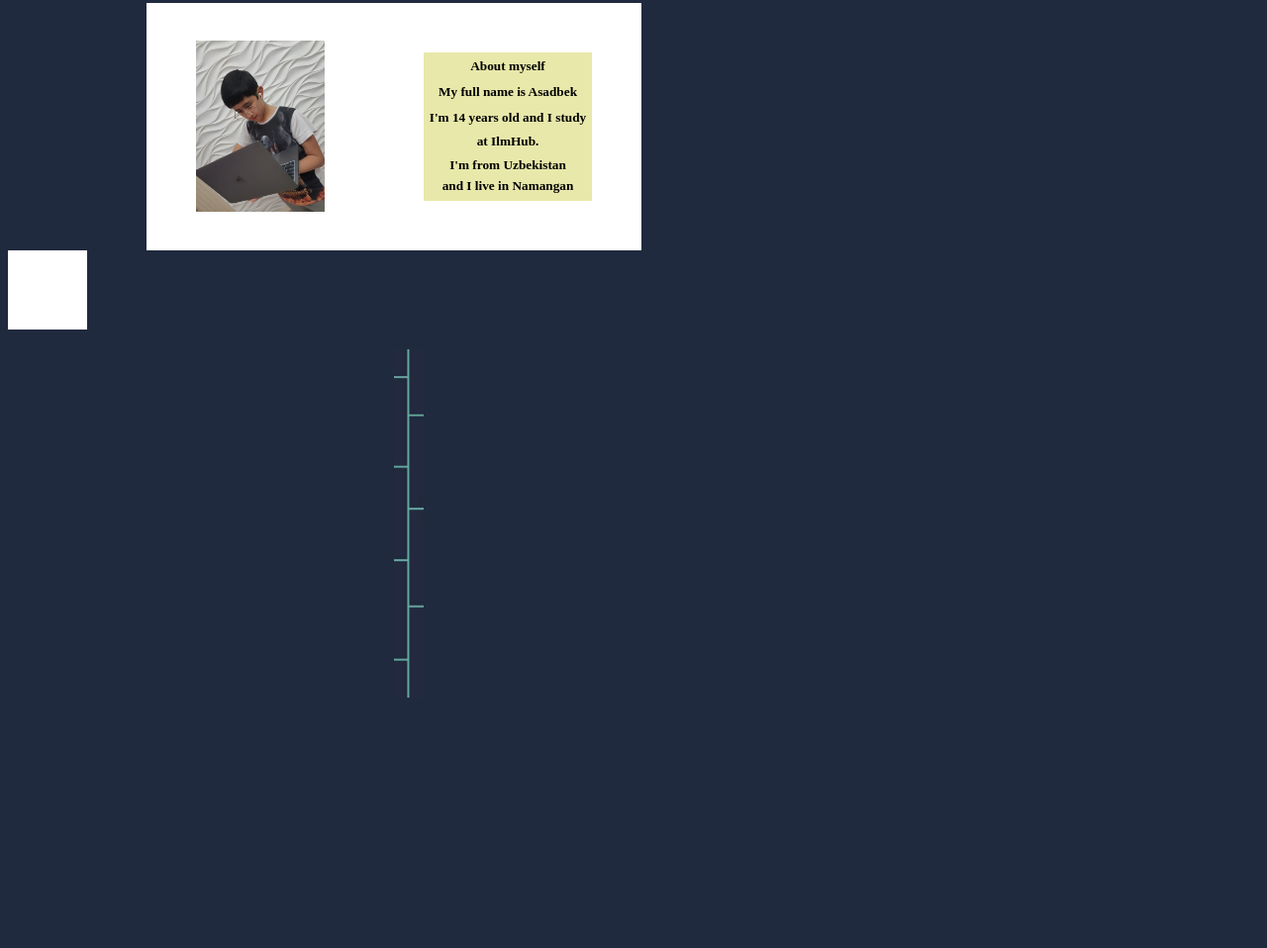
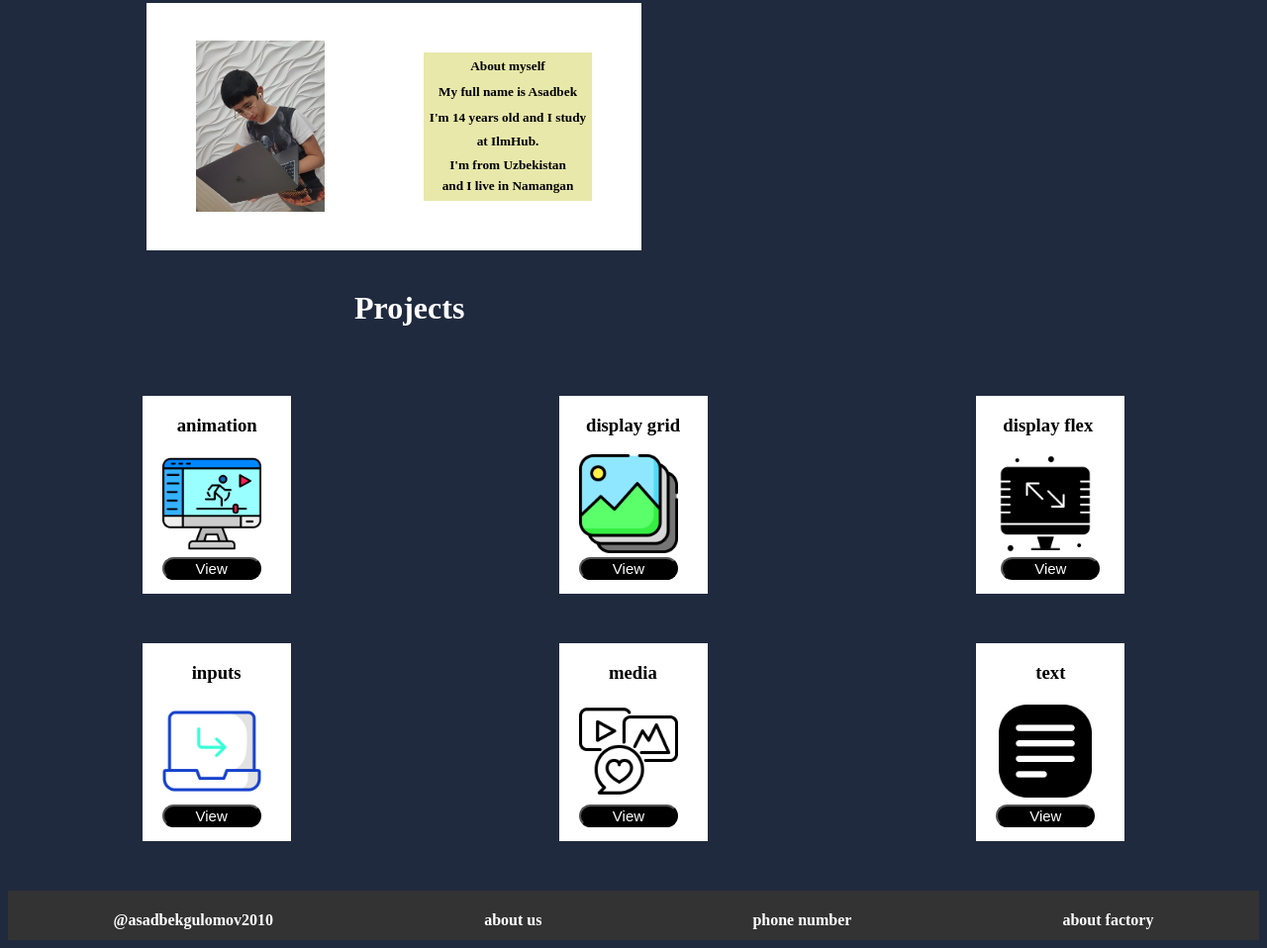
Before and after one commit to asadbek201001/about_myself, a plain HTML site: page index.html in a window 1280 px wide. Shown: the part 163-1121 px from the top of the page at 99% size. Before the commit the page ends 800 px from the top, so only its background shows below. Drawn offline with Linux system fonts and the light colour scheme.

Commit message:
yasab bo'ldim

```diff
--- a/index.html
+++ b/index.html
@@ -7,81 +7,6 @@
     <link rel="stylesheet" href="sytle.css">
     <title>Asadbek's portfolio</title>
 </head>
-<style>body {
-    align-items: center;
-    justify-content: center;
-    background-color: rgb(32, 42, 62);
-
-}
-
-.menu {
-    position: fixed;
-    top: 0;
-    left: 0;
-    width: 100%;
-    background-color: rgb(198, 196, 196);
-
-
-}
-
-
-.menu ul {
-    display: flex;
-    list-style: none;
-    justify-content: space-around;
-}
-
-.menu ul li a {
-    color: white;
-    text-decoration: none;
-    padding: 5px 15px;
-}
-
-.menu ul li a:hover {
-    background-color: #575757;
-    border-radius: 5px;
-}
-
-
-
-
-
-
-.container_1 {
-    background-color: white;
-    width: 500px;
-    height: 250px;
-      margin-left: 140px;
-      align-items: center;
-      justify-content: center;
-display: flex;
-}
-
-
-
-.container_2 {
-    background-color: rgb(232, 232, 170);
-    width: 170px;
-    height: 150px;
-    text-align: center;
-}
-
-
-
-
-
-.item_1 {
-     width: 80px;
-     height: 80px;
-     background-color: white;
-     margin-bottom: 300px;
-}
-
-
-
-
-
-</style>
 
 <body>
     <header class="menu">
@@ -100,12 +25,12 @@ display: flex;
 
 
 
-    <h2><img src="./hello_6719667.png" alt="" style="width: 70px; margin-left: 260px; margin-top: 50px;"> Hi, I'm Asadbek_</h2>
+    <h2 style="color: white;"><img src="./icons/hello_6719667.png" alt="" style="width: 70px; margin-left: 260px; margin-top: 50px;"> Hi, I'm Asadbek_</h2>
 
 
 
     <div class="container_1">
-        <img src="./photo_2024-11-15 18.37.58.jpeg" alt="" style="width: 130px; margin-right: 100px;">
+        <img src="./images/photo_2024-11-15 18.37.58.jpeg" alt="" style="width: 130px; margin-right: 100px;">
         <div class="container_2">
             <h5 style="margin: 6px;">About myself</h5>
             <h5 style="margin: 10px;">My full name is Asadbek</h5>
@@ -119,17 +44,81 @@ display: flex;
 
 
 
-
-    <img src="./Screenshot 2024-11-22 at 14.16.41.png" alt="" style="width: 30px; margin-left: 390px; margin-top: 100px; height: 400; position: fixed;">
+    <h1 style="color: white; margin-left: 350px; margin-top: 40px;">Projects</h1>
 
 
-    <div class="item_1"></div>
-    <div class="item_2"></div>
-    <div class="item_3"></div>
-    <div class="item_4"></div>
-    <div class="item_5"></div>
-    <div class="item_6"></div>
-    <div class="item_7"></div>
+
+
+    <div class="ikkinchi">
+
+    <div class="item_1">
+        <h3 style="margin-left: 35px;">animation</h3>
+        <img src="./icons/motion-graphic_12119682.png" alt="" style="width: 100px; height: 100px; margin-left: 20px;">
+   <button style="color: white; background-color: black; border-radius: 50px; font-size: 15px; width: 100px; margin-left: 20px;">View</button>
+    </div>
+
+
+
+    <div class="item_2">
+        <h3 style="margin-left: 27px;">display grid</h3>
+        <img src="./icons/gallery_1522185.png" alt="" style="width: 100px; height: 100px; margin-left: 20px;">
+   <button style="color: white; background-color: black; border-radius: 50px; font-size: 15px; width: 100px; margin-left: 20px;">View</button>
+    </div>
+
+    <div class="item_3">
+        <h3 style="margin-left: 27px;">display flex</h3>
+        <img src="./screen_4068239.png" alt="" style="width: 100px; height: 100px; margin-left: 20px;">
+   <button style="color: white; background-color: black; border-radius: 50px; font-size: 15px; width: 100px; margin-left: 25px;">View</button>
+    </div>
+
+
+    </div>
+
+
+
+
+
+    <div class="uchinchi">
+
+        <div class="items_1">
+            <h3 style="margin-left: 50px;">inputs</h3>
+            <img src="./right-down_12415791.png" alt="" style="width: 100px; height: 100px; margin-left: 20px;">
+       <button style="color: white; background-color: black; border-radius: 50px; font-size: 15px; width: 100px; margin-left: 20px;">View</button>
+        </div>
+
+
+        <div class="items_2">
+            <h3 style="margin-left: 50px;">media</h3>
+            <img src="./social-media_16972147.png" alt="" style="width: 100px; height: 100px; margin-left: 20px;">
+       <button style="color: white; background-color: black; border-radius: 50px; font-size: 15px; width: 100px; margin-left: 20px;">View</button>
+        </div>
+
+        <div class="items_3">
+            <h3 style="margin-left: 60px;">text</h3>
+            <img src="./text_13958020.png" alt="" style="width: 100px; height: 100px; margin-left: 20px;">
+       <button style="color: white; background-color: black; border-radius: 50px; font-size: 15px; width: 100px; margin-left: 20px;">View</button>
+        </div>
+
+
+        </div>
+        <div class="joy"></div>
+
+
+
+        <footer style=" justify-content: space-around;  background-color: #333; color: white; bottom: 0; left: 0; width: 100%; height: 50px; display: flex;"><h4>@asadbekgulomov2010</h4><h4>about us</h4><h4>phone number</h4> <h4>about factory</h4></footer>
+
+
+
+
+
+
+
+
+
+
+
+
+
 
 
 
--- a/sytle.css
+++ b/sytle.css
@@ -59,11 +59,99 @@ display: flex;
 
 
 
+.container {
+    width: 300px;
+    height: 400px;
+    background-color: red;
+    margin-top: 50px;
+    margin-left: 250px;
+
+}
 
 
+
+
+.ikkinchi {
+    display: flex;
+    margin-top: 70px;
+    justify-content: space-around;
+}
+
 .item_1 {
-     width: 80px;
-     height: 80px;
-     background-color: white;
-     margin-bottom: 300px;
+    width: 150px;
+    height: 200px;
+    background-color: white;
 }
+.item_1:hover {
+    background-color: rgb(236, 183, 121);
+}
+.item_2 {
+    width: 150px;
+    height: 200px;
+    background-color: white;
+}
+.item_2:hover {
+    background-color: rgb(236, 183, 121);
+}
+.item_3 {
+    width: 150px;
+    height: 200px;
+    background-color: white;
+}
+.item_3:hover {
+    background-color: rgb(236, 183, 121);
+}
+
+
+
+
+
+
+.uchinchi {
+    display: flex;
+    margin-top: 50px;
+    justify-content: space-around;
+}
+.items_1 {
+    width: 150px;
+    height: 200px;
+    background-color: white;
+}
+.items_1:hover {
+    background-color: rgb(236, 183, 121);
+}
+
+.items_2 {
+    width: 150px;
+    height: 200px;
+    background-color: white;
+}
+.items_2:hover {
+    background-color: rgb(236, 183, 121);
+}
+
+.items_3 {
+    width: 150px;
+    height: 200px;
+    background-color: white;
+
+}
+.items_3:hover {
+    background-color: rgb(236, 183, 121);
+}
+
+
+
+
+
+
+
+
+
+
+
+
+
+.joy {
+    height: 50px;
+}
```
Also changed, not shown: icons/gallery_1522185.png (added), icons/hello_6719667.png (renamed from hello_6719667.png), icons/motion-graphic_12119682.png (added), images/Screenshot 2024-11-22 at 14.16.41.png (renamed from Screenshot 2024-11-22 at 14.16.41.png), images/photo_2024-11-15 18.37.58.jpeg (renamed from photo_2024-11-15 18.37.58.jpeg), right-down_12415791.png (added), screen_4068239.png (added), social-media_16972147.png (added), text_13958020.png (added), 1 other file.
